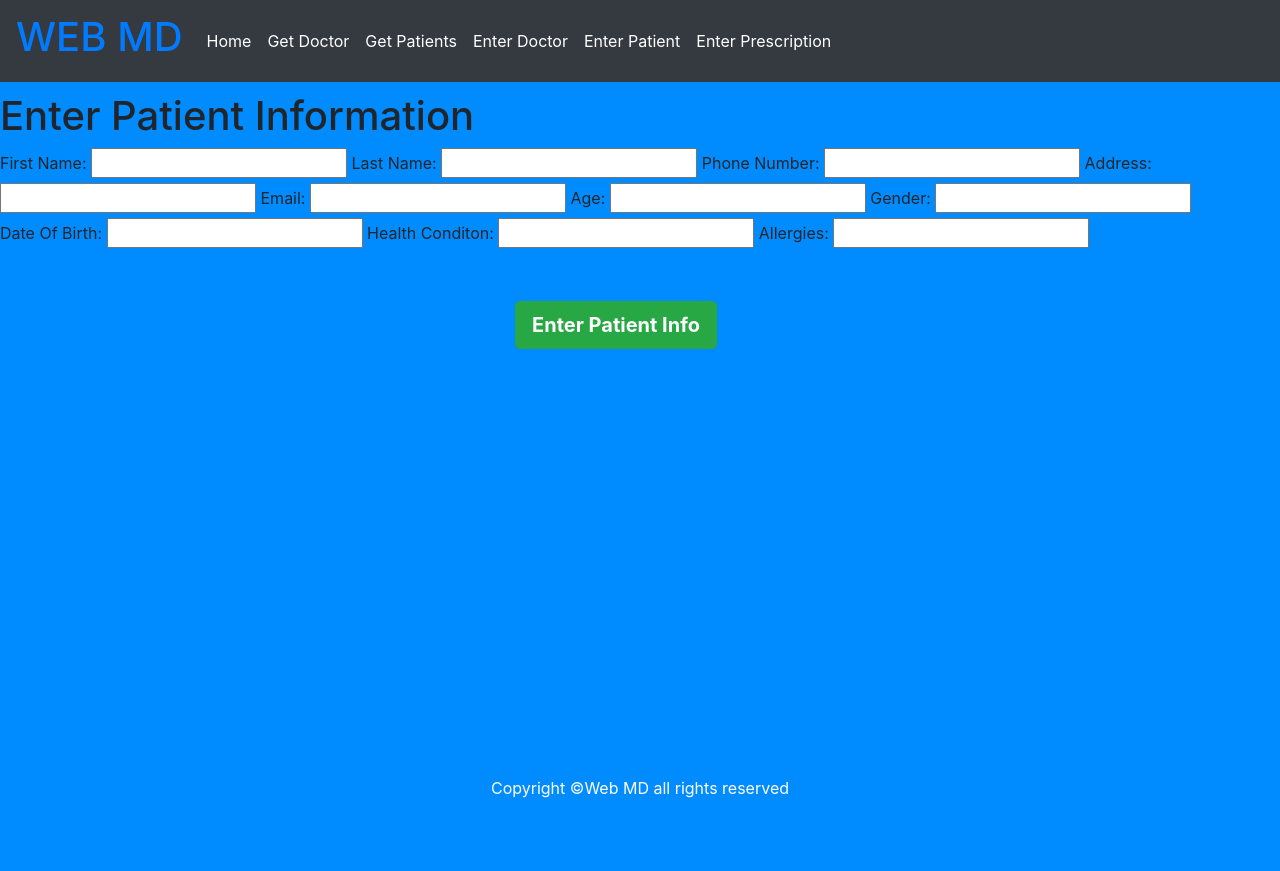
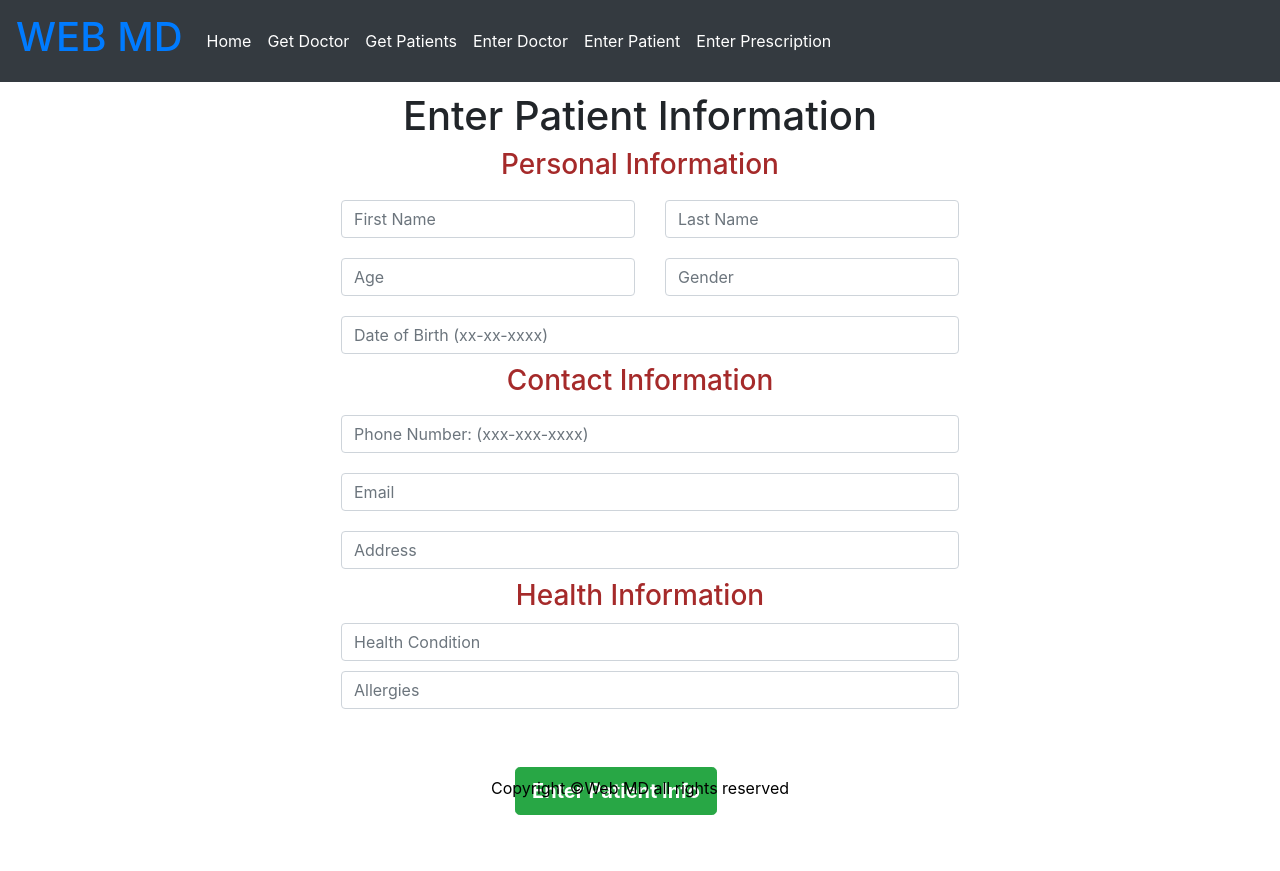
Before and after one commit to Sumedh-Patkar/HackNC-2023, a Flask app: page /enter_patients in a window 1280 px wide. Before the commit the page ends 798 px from the top, so only its background shows below. Run offline with Flask 3, Linux system fonts and the light colour scheme; some libraries are stand-ins or nearby versions.

Commit message:
styled entire page, styled forms

```diff
--- a/templates/base.html
+++ b/templates/base.html
@@ -9,19 +9,22 @@
     <script src="{{ url_for('static', filename='js/script.js') }}"></script>
 
     {% block head %}
-    <link rel="stylesheet" href="{{ url_for('static', filename='css/lib/bootstrap.min.css') }}" />
+    <link
+      rel="stylesheet"
+      href="{{ url_for('static', filename='css/lib/bootstrap.min.css') }}"
+    />
     <title>{% block title %}{% endblock %} - Base</title>
     {% endblock %}
     <style>
       body {
-        background-color: hsl(207, 100%, 50%);
+        background-color: hsla(0, 0%, 100%, 0.832);
       }
       .navbar-light .navbar-nav .nav-link {
         color: rgb(255 255 255);
       }
       footer {
         border-radius: 10px;
-        color: white;
+        color: rgb(0, 0, 0);
       }
     </style>
   </head>
--- a/templates/enter-doctor.html
+++ b/templates/enter-doctor.html
@@ -1,6 +1,6 @@
 {% extends "base.html" %} {% block title %}Enter Doctor Information{% endblock%}
 {% block head %} {{ super() }} {% endblock %} {% block content %}
-<h1 class="text-center text-white">Enter Doctor's Information</h1>
+<h1 class="text-center">Enter Doctor's Information</h1>
 <br />
 
 <div class="container">
@@ -43,6 +43,7 @@
         class="form-control"
         aria-label="Age"
         placeholder="Age"
+        min="0"
         type="number"
         id="age"
         name="age"
@@ -64,7 +65,7 @@
         style="margin: 10px"
         class="form-control"
         aria-label="Phone Number"
-        placeholder="Phone Number"
+        placeholder="Phone Number: (xxx-xxx-xxxx)"
         type="tel"
         id="phoneNumber"
         name="phoneNumber"
--- a/templates/enter-patient.html
+++ b/templates/enter-patient.html
@@ -1,37 +1,130 @@
 {% extends "base.html" %} {% block title %}Patient Information{% endblock %} {%
 block head %} {{ super() }} {% endblock %} {% block content %}
-<h1>Enter Patient Information</h1>
+<h1 class="text-center">Enter Patient Information</h1>
 
+<div class="container">
+  <div class="input-group d-flex justify-content-center">
     <form action="/insert_patient" method="POST" id="insert-patient-form">
-  <label for="firstName">First Name:</label>
-  <input type="text" id="firstName" name="firstName" />
+      <h3 class="text-center" style="color: brown">Personal Information</h3>
+      <div class="row d-flex justify-content-center">
+        <div class="col-md-6 col-sm-12">
+          <input
+            style="margin: 10px"
+            class="form-control"
+            aria-label="First Name"
+            placeholder="First Name"
+            type="text"
+            id="firstName"
+            name="firstName"
+          />
+        </div>
+        <div class="col-md-6 col-sm-12">
+          <input
+            style="margin: 10px"
+            class="form-control"
+            aria-label="Last Name"
+            placeholder="Last Name"
+            type="text"
+            id="lastName"
+            name="lastName"
+          />
+        </div>
+      </div>
 
-  <label for="lastName">Last Name:</label>
-  <input type="text" id="lastName" name="lastName" />
+      <div class="row d-flex justify-content-center">
+        <div class="col-md-6 col-sm-12">
+          <input
+            style="margin: 10px"
+            class="form-control"
+            aria-label="Age"
+            placeholder="Age"
+            min="0"
+            type="number"
+            id="age"
+            name="age"
+          />
+        </div>
+        <div class="col-md-6 cold-sm-12">
+          <input
+            style="margin: 10px"
+            class="form-control"
+            aria-label="Gender"
+            placeholder="Gender"
+            type="gender"
+            id="gender"
+            name="gender"
+          />
+        </div>
+      </div>
 
-  <label for="phoneNumber">Phone Number:</label>
-  <input type="number" id="PhoneNumber" name="PhoneNumber" />
+      <input
+        style="margin: 10px"
+        class="form-control"
+        aria-label="Date of Birth (xx-xx-xxxx)"
+        placeholder="Date of Birth (xx-xx-xxxx)"
+        type="text"
+        id="dob"
+        name="dob"
+      />
 
-  <label for="address">Address:</label>
-  <input type="address" id="address" name="address" />
+      <h3 class="text-center" style="color: brown">Contact Information</h3>
 
-  <label for="email">Email:</label>
-  <input type="email" id="email" name="email" />
+      <div class="row d-flex justify-content-center">
+        <div class="col-12">
+          <input
+            style="margin: 10px"
+            class="form-control"
+            aria-label="Phone Number"
+            placeholder="Phone Number: (xxx-xxx-xxxx)"
+            type="tel"
+            id="PhoneNumber"
+            name="PhoneNumber"
+          />
+        </div>
+        <div class="col-12">
+          <input
+            style="margin: 10px"
+            class="form-control"
+            aria-label="Email"
+            placeholder="Email"
+            type="email"
+            id="email"
+            name="email"
+          />
+        </div>
+      </div>
 
-  <label for="age">Age:</label>
-  <input type="age" id="age" name="age" />
+      <input
+        style="margin: 10px"
+        class="form-control"
+        aria-label="Address"
+        placeholder="Address"
+        type="address"
+        id="address"
+        name="address"
+      />
 
-  <label for="gender">Gender:</label>
-  <input type="gender" id="gender" name="gender" />
+      <h3 class="text-center" style="color: brown">Health Information</h3>
 
-  <label for="dob">Date Of Birth:</label>
-  <input type="dob" id="dob" name="dob" />
+      <input
+        style="margin: 10px"
+        class="form-control"
+        aria-label="Health Condition"
+        placeholder="Health Condition"
+        type="healthCondition"
+        id="healthCondition"
+        name="healthCondition"
+      />
 
-  <label for="healthCondition">Health Conditon:</label>
-  <input type="healthCondition" id="healthCondition" name="healthCondition" />
-
-  <label for="allergies">Allergies:</label>
-  <input type="allegies" id="allegies" name="allegies" />
+      <input
+        style="margin: 10px"
+        class="form-control"
+        aria-label="Allergies"
+        placeholder="Allergies"
+        type="allegies"
+        id="allegies"
+        name="allegies"
+      />
 
       <!-- Enter patient (Submit form) button -->
       <div class="text-center">
@@ -44,6 +137,8 @@ block head %} {{ super() }} {% endblock %} {% block content %}
         </button>
       </div>
     </form>
+  </div>
+</div>
 
 <script>
   $("#submit-patient-form").click(function () {
```
Also changed, not shown: templates/home.html (line endings or trailing spaces). Lines whose indentation alone changed are shown as unchanged.
